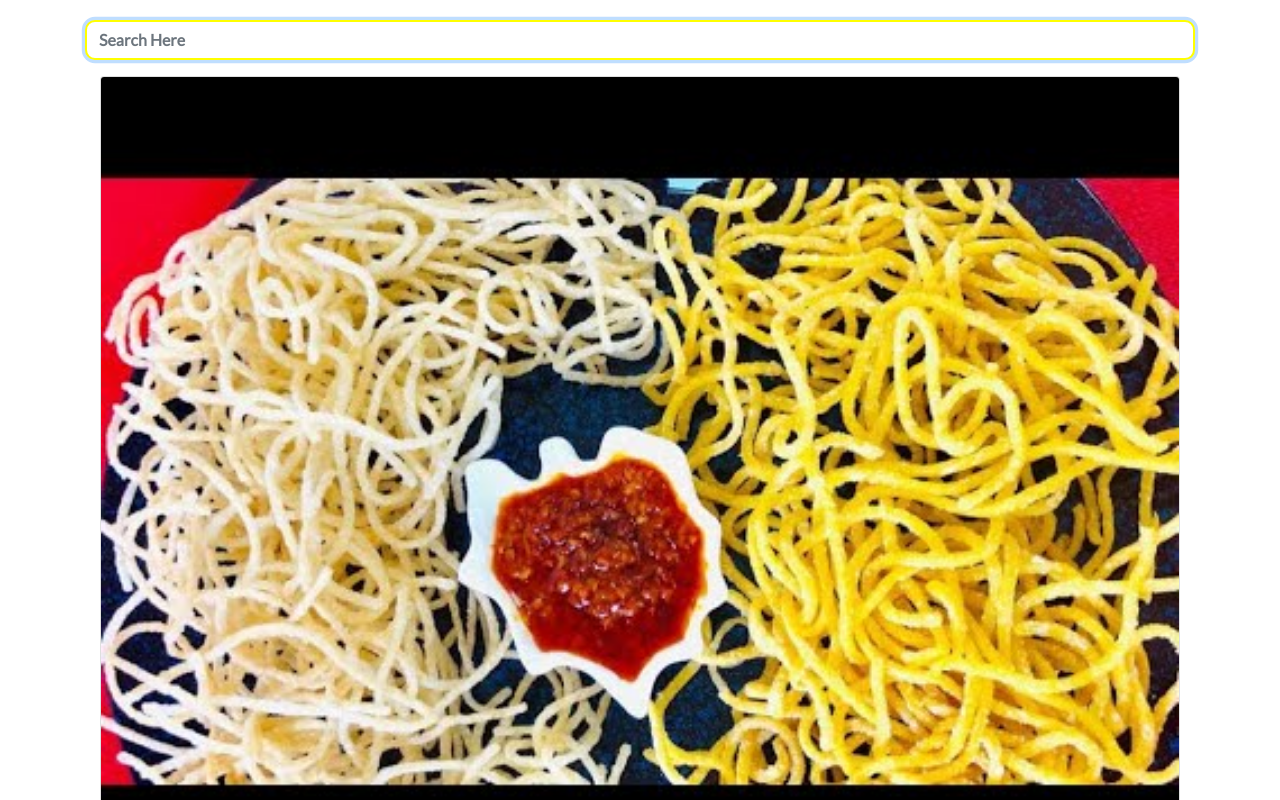
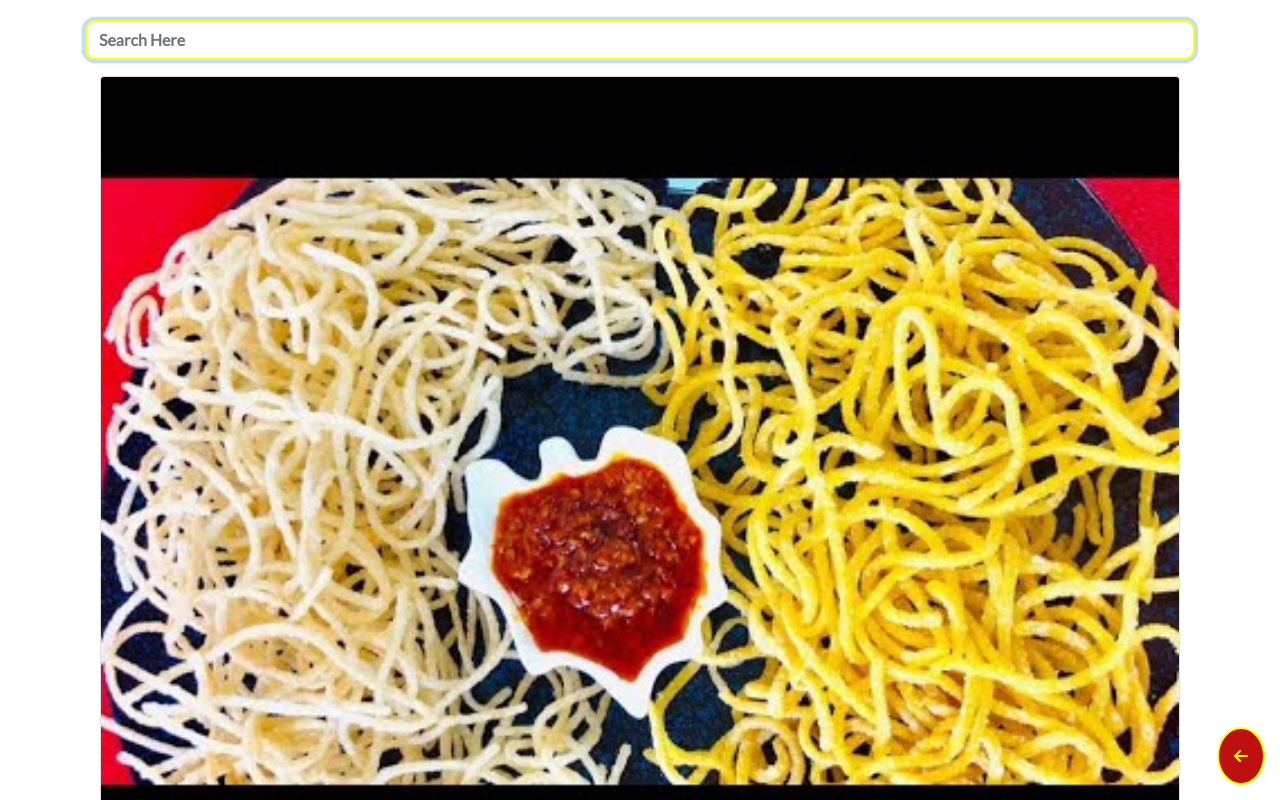
Before and after one commit to SahilZore-2003/digitalmenucard, a plain HTML site: page index.html in a window 1280 px wide. Both pictures are taken after a click on the icon 445 px from the left and 28 px from the top of the page. Shown: the top 800 px of the page. Drawn offline with nearby package versions, Linux system fonts and the light colour scheme.

Commit message:
serch function

```diff
--- a/css/style.css
+++ b/css/style.css
@@ -192,3 +192,16 @@ html {
     z-index: 10;
 
 }
+
+#backbtn
+{
+    position: fixed;
+    bottom: 15px;
+    right: 15px;
+    padding: 15px;
+    background-color: #be1010;
+    border: 2px solid yellow;
+    color: yellow;
+    border-radius: 50%;
+    display: none;
+}
--- a/index.html
+++ b/index.html
@@ -1672,6 +1672,10 @@
         </div>
     </div>
 
+    <span id="backbtn">
+        <i class="fa-solid fa-arrow-left"></i>
+    </span>
+
 
 
 
@@ -1700,12 +1704,17 @@
         let serchbox = document.getElementById("search");
         document.getElementById('navbarSearch').addEventListener("click", () => {
             serchbox.focus();
+
         })
 
 
         serchbox.addEventListener("focus", () => {
             document.getElementById('header').style.display = 'none';
-            window.scrollTo(0, 0)
+            window.scrollTo(0, 0);
+            document.getElementById('backbtn').style.display = "block";
+            document.getElementById('backbtn').addEventListener('click',()=>{
+                window.location.reload();
+            })
         })
 
         function myFunction() {
```
